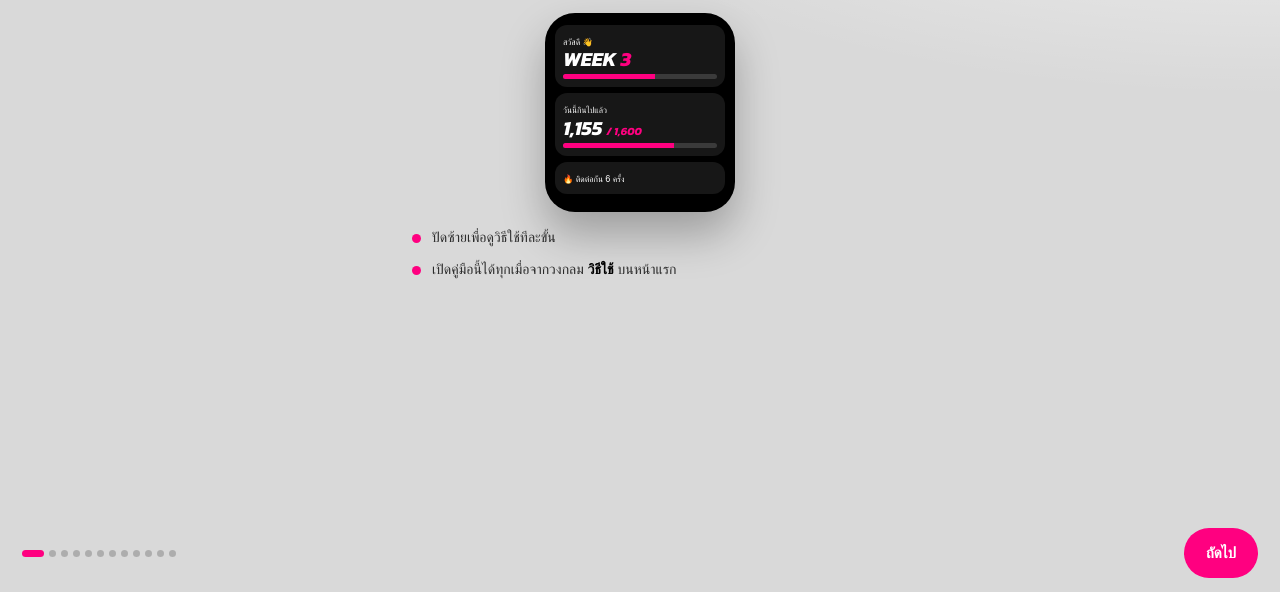
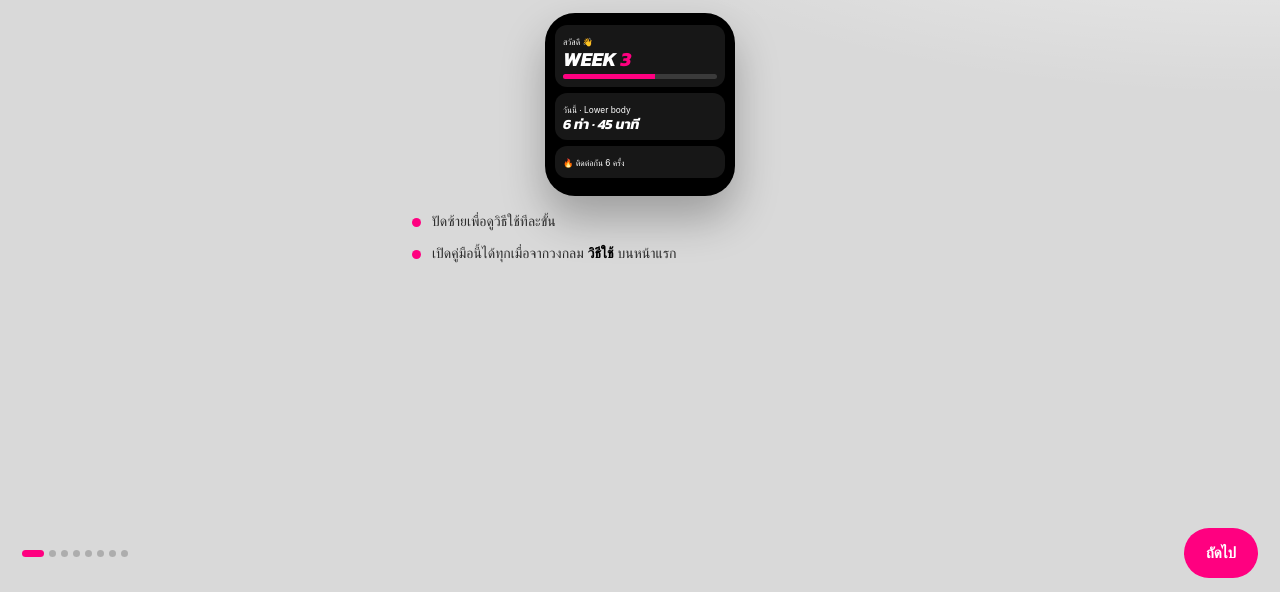
Before and after one commit to aoponpol-lgtm/coach-pon, a plain HTML site: page guide.html in a window 1280 px wide. Shown: the part 208-800 px from the top of the page. Drawn offline with Linux system fonts and the light colour scheme; a web font is replaced by a local one.

Commit message:
Sign-in only while sales are paused; new guide slides (program, timer, before/after, reminders)
Co-Authored-By: Claude Opus 5.5 <noreply@anthropic.com>

```diff
--- a/guide.html
+++ b/guide.html
@@ -4,7 +4,7 @@
   <meta charset="utf-8">
   <title>Coach Pon Guide</title>
   <meta name="viewport" content="width=device-width, initial-scale=1, viewport-fit=cover">
-  <meta name="description" content="วิธีใช้แอป Coach Pon: Kickstart 7 วัน, ตารางฝึก, Meal tracker + AI, ติดตามผล และแชร์การ์ด">
+  <meta name="description" content="วิธีใช้แอป Coach Pon: โปรแกรมฝึก ตัวจับเวลาเสียงครูพล ผลวัดร่างกาย Before / After และอีเมลเตือนฝึก">
   <meta name="theme-color" content="#d9d9d9">
   <link rel="icon" type="image/png" sizes="32x32" href="icons/favicon-32.png">
   <link rel="preconnect" href="https://fonts.googleapis.com">
@@ -77,62 +77,48 @@
     const G_SITE = 'aoponpol-lgtm.github.io/coach-pon';
     const gPhone = (inner) => `<div class="g-phone">${inner}</div>`;
     const GUIDE = [
-      { k: 'Coach Pon App · Guide', h: 'Everything<br>you <span>need</span>', p: 'แอปเดียวจบ ฝึก กิน ติดตามผล และคุยกับครูพล ออกแบบให้ใช้ง่ายบนมือถือ',
+      { k: 'Coach Pon App · Guide', h: 'Train<br>with <span>Kru Pon</span>', p: 'โปรแกรมของคุณ ตัวจับเวลา และผลวัดร่างกาย อยู่ในแอปเดียว',
         v: gPhone(`<div class="gp"><small>สวัสดี 👋</small><b>WEEK <span>3</span></b><div class="gbar"><i style="width:60%"></i></div></div>
-          <div class="gp"><small>วันนี้กินไปแล้ว</small><b>1,155 <span style="font-size:11px">/ 1,600</span></b><div class="gbar"><i style="width:72%"></i></div></div>
+          <div class="gp"><small>วันนี้ · Lower body</small><b style="font-size:14px">6 ท่า · 45 นาที</b></div>
           <div class="gp"><small>🔥 ติดต่อกัน 6 ครั้ง</small></div>`),
         list: ['ปัดซ้ายเพื่อดูวิธีใช้ทีละขั้น', 'เปิดคู่มือนี้ได้ทุกเมื่อจากวงกลม <b>วิธีใช้</b> บนหน้าแรก'] },
-      { k: 'What\'s inside', h: 'All in<br>one <span>place</span>', p: 'ทุกอย่างที่ช่วยให้คุณไปถึงเป้าหมาย',
+      { k: 'What\'s inside', h: 'All in<br>one <span>place</span>', p: 'ทุกอย่างที่ช่วยให้คุณฝึกตามแผนได้จริง',
         v: `<div class="g-grid">
-          <div class="g-tile"><i>🔥</i><b>Kickstart</b><small>7 วันเริ่มต้น ทำที่บ้านได้</small></div>
-          <div class="g-tile"><i>🏋️</i><b>Workout</b><small>การ์ดวันฝึก + ตัวจับเวลา</small></div>
-          <div class="g-tile"><i>🍽</i><b>Meal</b><small>นับแคลอรี่ด้วย AI จากรูป</small></div>
-          <div class="g-tile"><i>📈</i><b>Progress</b><small>น้ำหนัก สถิติ เหรียญ</small></div>
-          <div class="g-tile" style="grid-column:1/-1"><i>💬</i><b>Coach</b><small>ครูพลดูข้อมูลของคุณและปรับแผนให้</small></div></div>` },
-      { k: 'Getting started', h: 'How to<br><span>start</span>', p: 'เริ่มได้ใน 3 ขั้นตอน',
+          <div class="g-tile"><i>🏋️</i><b>Program</b><small>วันฝึก ท่า เซต ครั้ง จากครูพล</small></div>
+          <div class="g-tile"><i>⏱</i><b>Timer</b><small>จับเวลาพร้อมเสียงครูพล</small></div>
+          <div class="g-tile"><i>📊</i><b>Before / After</b><small>ผลวัดร่างกายก่อน-หลัง</small></div>
+          <div class="g-tile"><i>✉️</i><b>Reminder</b><small>อีเมลเตือนก่อนวันฝึก</small></div></div>` },
+      { k: 'Getting started', h: 'How to<br><span>start</span>', p: 'ครูพลเปิดบัญชีให้ คุณแค่เข้าสู่ระบบ',
         v: `<div class="g-steps">
           <div class="g-step"><div><b>เปิดเว็บ</b><small>${G_SITE}</small></div></div>
-          <div class="g-step"><div><b>Sign up</b><small>กรอกข้อมูลร่างกายและเป้าหมาย ระบบคำนวณแผนให้ทันที</small></div></div>
-          <div class="g-step"><div><b>Sign in</b><small>ด้วย Google หรืออีเมล + รหัสผ่าน ครั้งต่อไปเข้าได้เลย</small></div></div></div>` },
+          <div class="g-step"><div><b>Sign in</b><small>ด้วย Google (อีเมลที่ให้ครูพลไว้) หรืออีเมล + รหัสผ่าน</small></div></div>
+          <div class="g-step"><div><b>เข้าได้เลยครั้งต่อไป</b><small>ระบบจำการเข้าสู่ระบบไว้ 30 วัน</small></div></div></div>` },
       { k: 'Install', h: 'Add to<br>home <span>screen</span>', p: 'ใช้เหมือนแอปจริง เปิดเร็ว ไม่ต้องค้นหาเว็บ',
         v: `<div class="g-steps">
           <div class="g-step"><div><b>iPhone (Safari)</b><small>กดปุ่มแชร์ ⬆︎ → "เพิ่มไปยังหน้าจอโฮม" → เพิ่ม</small></div></div>
           <div class="g-step"><div><b>Android (Chrome)</b><small>กด ⋮ มุมขวาบน → "เพิ่มลงในหน้าจอหลัก"</small></div></div>
           <div class="g-step"><div><b>เปิดจากไอคอน Coach Pon</b><small>ระบบจำการเข้าสู่ระบบไว้ 30 วัน</small></div></div></div>` },
-      { k: 'Your plan', h: 'Know your<br><span>numbers</span>', p: 'แผนแคลอรี่และสารอาหารที่คำนวณจากร่างกายของคุณ',
-        v: gPhone(`<div class="gp"><small>My plan</small><b>1,600 <span style="font-size:11px">kcal/วัน</span></b></div>
-          <div class="gp">โปรตีน <span class="pk">110g</span><div class="gbar"><i style="width:80%"></i></div>คาร์บ 170g<div class="gbar"><i style="width:60%;background:#fff"></i></div>ไขมัน 45g<div class="gbar"><i style="width:40%"></i></div></div>`),
-        list: ['<b>BMR</b> พลังงานที่ร่างกายใช้ขณะพัก', '<b>TDEE</b> พลังงานที่ใช้ทั้งวันรวมกิจกรรม', 'แผนนี้ปลอดภัย ไม่ต่ำกว่า BMR · วัด InBody กับครูพลจะแม่นขึ้น'] },
-      { k: 'Free program', h: '7-Day<br><span>Kickstart</span>', p: 'วันละ 20–30 นาที ไม่ต้องมีอุปกรณ์ เลือกระดับ "เพิ่งเริ่ม" หรือ "มีพื้นฐาน"',
-        v: gPhone(`<div class="gp"><small>7-Day Kickstart</small><b>DAY <span>4</span></b></div>
-          <div class="gks"><span class="on">✓</span><span class="on">✓</span><span class="on">✓</span><span>4</span><span>5</span><span>6</span><span>7</span></div>`),
-        list: ['กดวันนั้น → ดูท่า วิธีทำ → กด <b>จบการฝึก</b>', 'ทำครบ 7/7 รับการ์ดแชร์พิเศษ และสิทธิ์คุยกับครูพล'] },
       { k: 'Training', h: 'Workout<br>+ <span>timer</span>', p: 'ทุกวันฝึกมีท่า เซต ครั้ง และเวลาพัก พร้อมคำอธิบาย',
         v: gPhone(`<div class="gp"><small>A · ต้องทำ</small><b style="font-size:14px">Hip Thrust</b>3 × 10 · RPE 7 <span class="pk">⏱ 90 วิ</span></div>
           <div class="gp" style="text-align:center"><b>01:30</b><small>พักก่อน 😮‍💨</small></div>`),
-        list: ['กด <b>⏱</b> ข้างท่าเพื่อจับเวลาพักเต็มจอ', 'มีเสียงครูพลบอก "หมดเวลาพักแล้ว" (เปิดเสียงเครื่องไว้)', 'กรอกน้ำหนัก/ครั้งที่ทำได้ โค้ชจะเห็นและปรับโปรแกรมให้'] },
-      { k: 'Nutrition', h: 'Meal<br><span>tracker</span>', p: 'ถ่ายรูปอาหาร AI ช่วยประเมินแคลอรี่และสารอาหาร',
-        v: gPhone(`<div class="gimg"></div><div class="gp" style="margin-top:6px"><small>✨ AI Scan</small><b style="font-size:14px">ข้าวกะเพราไก่ไข่ดาว</b>650 kcal · P 32 · C 70 · F 26</div>`),
-        list: ['แท็บ <b>อาหาร</b> → <b>📷 AI Scan</b> → ตรวจแก้ตัวเลข → บันทึก', 'ดูสรุป วันนี้ / สัปดาห์นี้ / เดือนนี้ แตะวันไหนก็เห็นมื้อของวันนั้น', 'ไม่อยากถ่ายรูป กด <b>＋ เพิ่มมื้อ</b> กรอกเองได้'] },
-      { k: 'Progress', h: 'Track your<br><span>progress</span>', p: 'เห็นความเปลี่ยนแปลงชัดเจน ทุกสัปดาห์',
-        v: gPhone(`<div class="gp"><small>⚖️ น้ำหนัก</small><svg viewBox="0 0 120 40" style="width:100%"><polyline points="2,8 22,12 42,15 62,20 82,24 102,27 118,30" fill="none" stroke="#ff0080" stroke-width="3" stroke-linecap="round"/></svg></div>
-          <div class="gp"><small>🏅 เหรียญ 5 · 10 · 25</small></div>`),
-        list: ['บันทึกน้ำหนักสัปดาห์ละ 1–2 ครั้ง ตอนเช้าก่อนกินอาหาร', 'ฝึกสะสมครบ 5 / 10 / 25 / 50 / 100 ครั้ง รับเหรียญ'] },
-      { k: 'Share', h: 'Share &<br><span>invite</span>', p: 'สร้างการ์ด IG Story สวย ๆ จากแผนและความสำเร็จของคุณ',
-        v: gPhone(`<div class="gp" style="text-align:center;padding:14px 8px"><b>7<span>/7</span></b><small>KICKSTART COMPLETE</small><div style="width:38px;height:38px;margin:8px auto 0;background:repeating-linear-gradient(90deg,#fff 0 3px,#000 3px 6px);border-radius:4px"></div></div>`),
-        list: ['กด <b>📸 แชร์</b> → เลือกการ์ด → แชร์ลง IG Story', 'การ์ดมี QR ให้เพื่อนสแกนสมัครได้ทันที'] },
-      { k: 'Members only', h: 'Coach Pon<br><span>club</span>', p: 'พื้นที่เฉพาะลูกเทรนของครูพล',
-        v: `<div class="g-grid"><div class="g-tile"><i>📅</i><b>12 weeks</b><small>ตารางฝึกระยะยาวในปฏิทิน</small></div>
-          <div class="g-tile"><i>🎯</i><b>Personal</b><small>โปรแกรมเฉพาะคุณ</small></div>
-          <div class="g-tile"><i>📊</i><b>InBody</b><small>ติดตามผลวัดร่างกาย</small></div>
-          <div class="g-tile"><i>💬</i><b>Feedback</b><small>ครูพลคอมเมนต์ทุกสัปดาห์</small></div></div>`,
-        list: ['สมาชิกเห็นตัวอย่างในแท็บ 🔒 <b>Club</b>', 'กด "จองเวลาคุยกับครูพล" เพื่อเริ่มเทรนและปลดล็อก'] },
+        list: ['กด <b>⏱</b> ข้างท่าเพื่อจับเวลาพักเต็มจอ หรือใช้แท็บ <b>จับเวลา</b> แบบ interval', 'มีเสียงครูพลบอกเริ่ม/พัก/หมดเวลา (เปิดเสียงเครื่องไว้)', 'กรอกน้ำหนัก/ครั้งที่ทำได้ แล้วกด <b>จบการฝึก</b> ครูพลจะเห็นและปรับโปรแกรมให้'] },
+      { k: 'Progress', h: 'Before<br>/ <span>after</span>', p: 'ครูพลบันทึกผลวัดร่างกายจากเครื่องให้ทุกครั้งที่วัด',
+        v: gPhone(`<div class="gp"><small>ไขมัน %</small><b style="font-size:15px">28.4 → <span>24.9</span></b></div>
+          <div class="gp"><small>กล้ามเนื้อ (กก.)</small><b style="font-size:15px">24.1 → <span>25.6</span></b></div>
+          <div class="gp"><small>แขน · ลำตัว · ขา</small><div class="gbar"><i style="width:96%"></i></div></div>`),
+        list: ['แท็บ <b>ความคืบหน้า</b> → เทียบครั้งแรกกับครั้งล่าสุด หรือเลือกครั้งที่อยากเทียบ', 'ดูกล้ามเนื้อ/ไขมันแยกแขน ลำตัว ขา และรูปผลวัดจากเครื่อง', 'บันทึกน้ำหนักเองได้ระหว่างรอวัดครั้งถัดไป'] },
+      { k: 'Reminder', h: 'Stay on<br><span>track</span>', p: 'ครูพลส่งอีเมลช่วยให้ฝึกตามแผน',
+        v: `<div class="g-steps">
+          <div class="g-step"><div><b>คืนก่อนวันฝึก</b><small>พรุ่งนี้ฝึกอะไร กี่ท่า</small></div></div>
+          <div class="g-step"><div><b>ถ้าลืมบันทึก</b><small>เช้าวันถัดไปจะมีอีเมลชวนกลับมาบันทึกผล</small></div></div>
+          <div class="g-step"><div><b>ทุกวันจันทร์</b><small>สรุปสัปดาห์ที่แล้ว + โปรแกรมสัปดาห์นี้</small></div></div></div>`,
+        list: ['ถ้าไม่เจอ ลองดูในโฟลเดอร์ Promotions / Spam แล้วกด "ไม่ใช่สแปม"'] },
       { k: 'Ready', h: 'You\'re<br>all <span>set</span>', p: 'เช็กลิสต์เริ่มต้น แตะเพื่อติ๊ก', check: true },
     ];
     let GI = 0;
     function guideChecklist() {
       if (typeof appChecklist === 'function') return appChecklist();
-      return [['ตั้งเป้าหมายและแผนแคลอรี่', true], ['เพิ่มไอคอนบนหน้าจอ', false], ['เริ่มฝึกวันแรก', false], ['บันทึกมื้ออาหารแรก', false], ['บันทึกน้ำหนัก', false]];
+      return [['เข้าสู่ระบบด้วยบัญชีของคุณ', true], ['เพิ่มไอคอนบนหน้าจอ', false], ['เปิดเสียงเครื่องสำหรับตัวจับเวลา', false], ['ฝึกและบันทึกผลวันแรก', false]];
     }
     function openGuide(start, onDone) {
       closeGuide();
```
Also changed, not shown: index.html (+3 -3 lines), start.js (+11 -5 lines).
